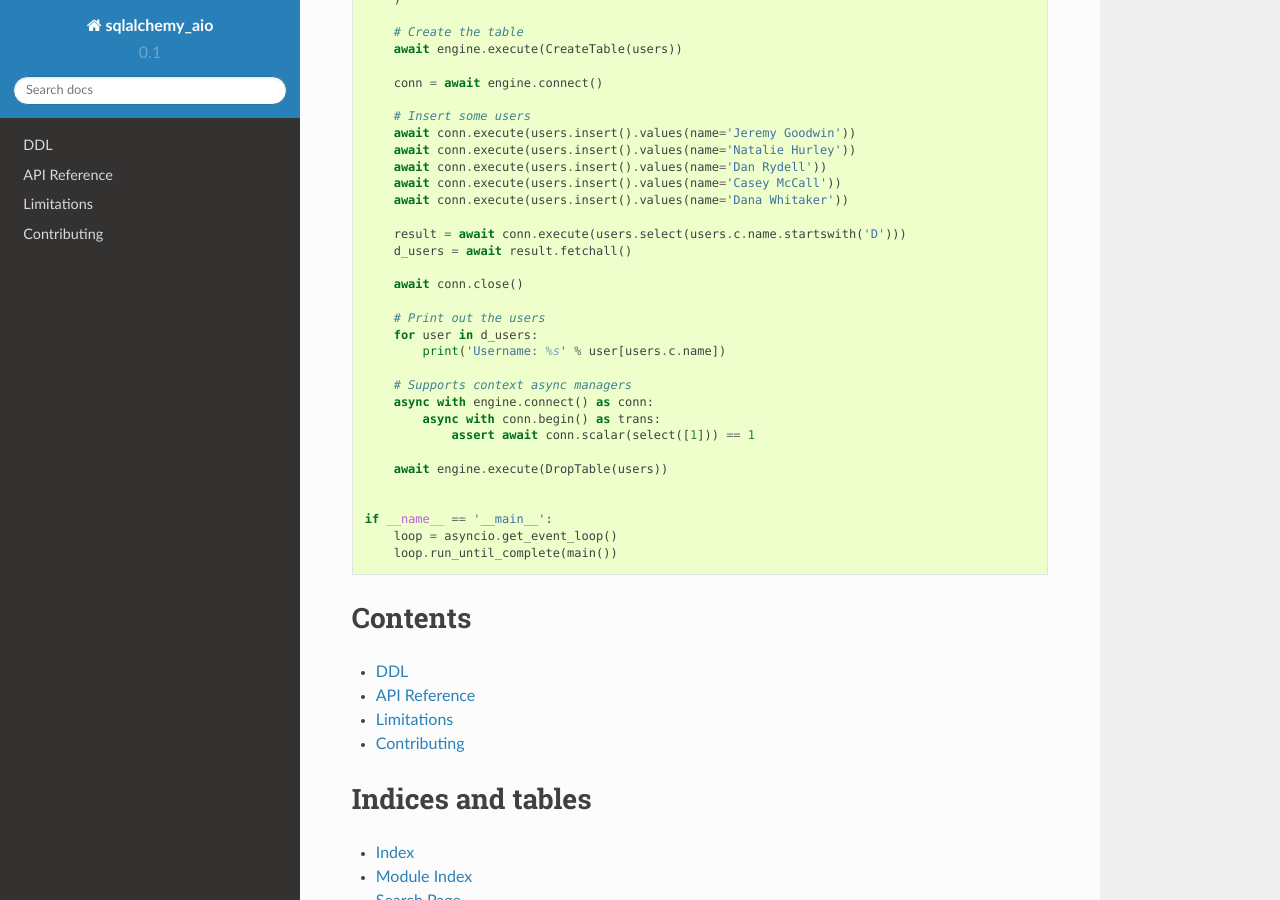
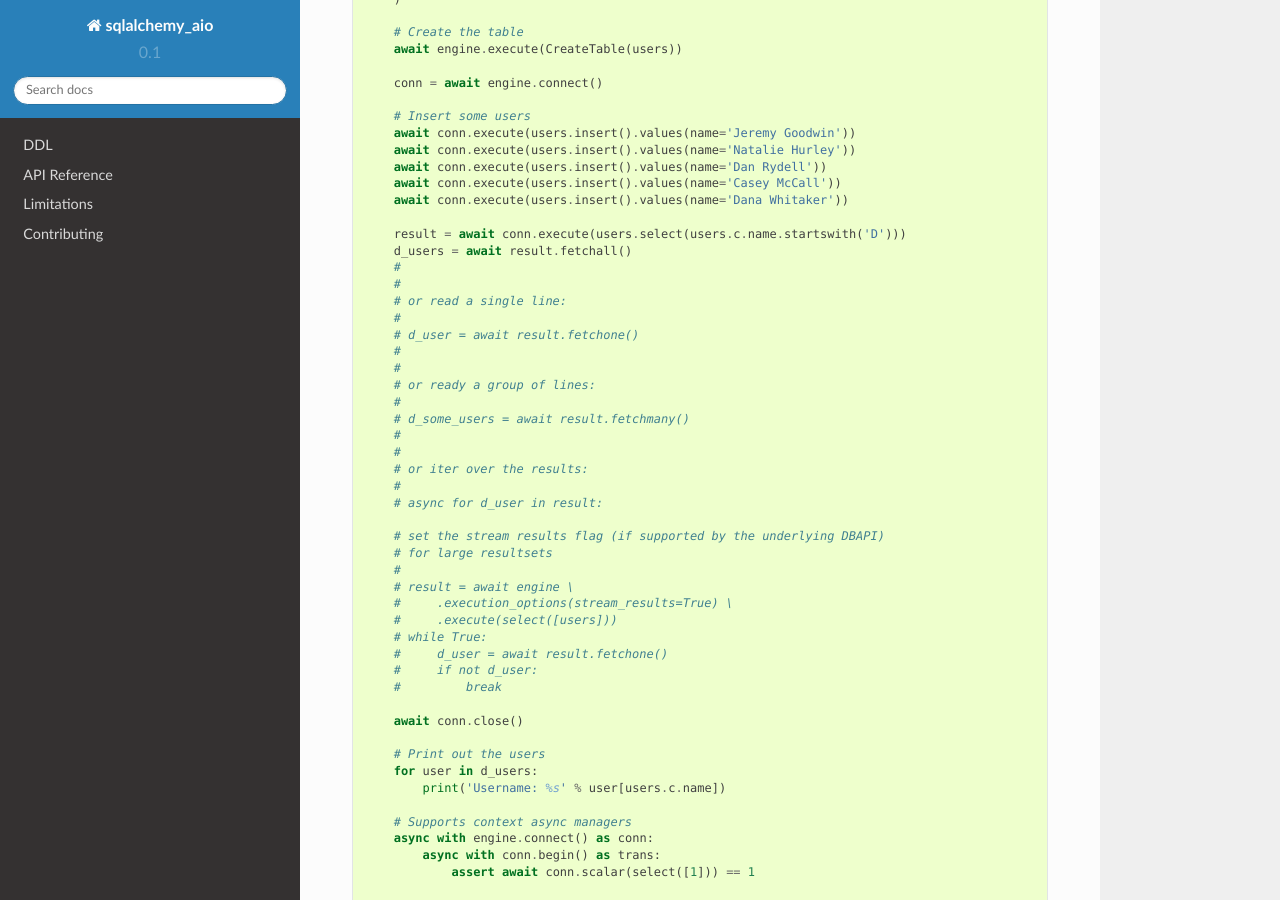
Before and after one commit to RazerM/sqlalchemy_aio, a Sphinx documentation site: the page built from docs/index.rst, in a window 1280 px wide and 900 px high, scrolled down 947 px. Built offline with Sphinx 7.4.7 and the Read the Docs theme 2.0.0, drawn with Linux system fonts in a browser that asks for light colours.

Commit message:
added AsyncioConnection.execution_options, AsyncioResultProxy.fetchmany and AsyncioResultProxy.__aiter__; updated docs and tests; added requirements.txt

```diff
--- a/docs/index.rst
+++ b/docs/index.rst
@@ -65,6 +65,32 @@ Getting started
 
         result = await conn.execute(users.select(users.c.name.startswith('D')))
         d_users = await result.fetchall()
+        #
+        #
+        # or read a single line:
+        #
+        # d_user = await result.fetchone()
+        #
+        #
+        # or ready a group of lines:
+        #
+        # d_some_users = await result.fetchmany()
+        #
+        #
+        # or iter over the results:
+        #
+        # async for d_user in result:
+
+        # set the stream results flag (if supported by the underlying DBAPI)
+        # for large resultsets
+        #
+        # result = await engine \
+        #     .execution_options(stream_results=True) \
+        #     .execute(select([users]))
+        # while True:
+        #     d_user = await result.fetchone()
+        #     if not d_user:
+        #         break
 
         await conn.close()
 
--- /dev/null
+++ b/requirements.txt
@@ -0,0 +1,5 @@
+py==1.4.34
+pytest==3.2.0
+Represent==1.5.1
+six==1.10.0
+SQLAlchemy==1.1.12
```
Also changed, not shown: README.rst (+26 -0 lines), 4 other files.
